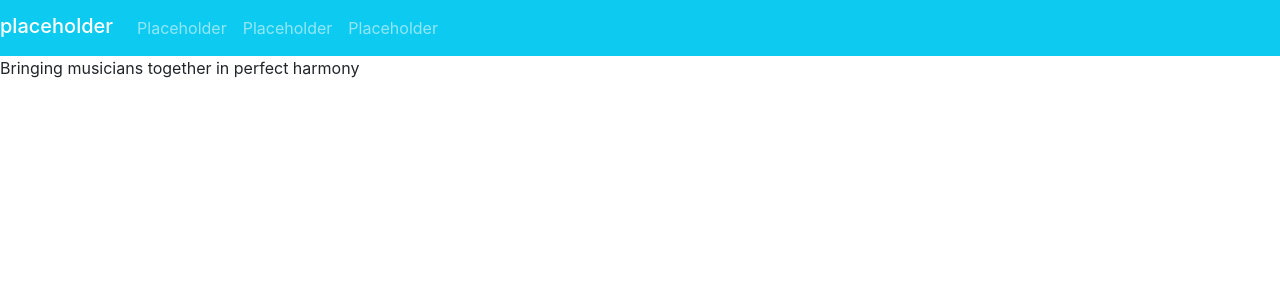
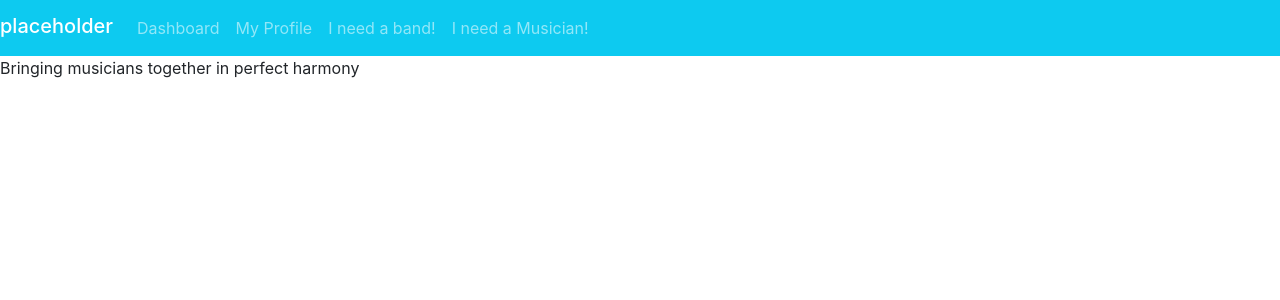
Before and after one commit to NW-Scrappy/duet, a React (Create React App) app in the folder client/: page / in a window 1280 px wide. Shown: the top 300 px of the page. Built offline with nearby package versions, Linux system fonts and the light colour scheme.

Commit message:
navbar updates

```diff
--- a/client/src/components/Navbar.js
+++ b/client/src/components/Navbar.js
@@ -17,13 +17,16 @@ function Navbar() {
       <nav className="collapse navbar-collapse" id="navbarSupportedContent">
         <ul className="nav navbar-nav navbar-right">
           <li className="nav-item">
-            <a className="nav-link" href="/Contact">Placeholder</a>
+            <a className="nav-link" href="/Dashboard">Dashboard</a>
           </li>
           <li className="nav-item">
-            <a className="nav-link" href="/Portfolio">Placeholder</a>
+            <a className="nav-link" href="/My-Profile">My Profile</a>
           </li>
           <li className="nav-item">
-            <a className="nav-link" href="/AboutMe">Placeholder</a>
+            <a className="nav-link" href="/Band-search">I need a band!</a>
+          </li>
+          <li className="nav-item">
+            <a className="nav-link" href="/Musician-search">I need a Musician!</a>
           </li>
         </ul>
       </nav>
```
Also changed, not shown: 1 other file (tests, documents, lock files or other folders).
